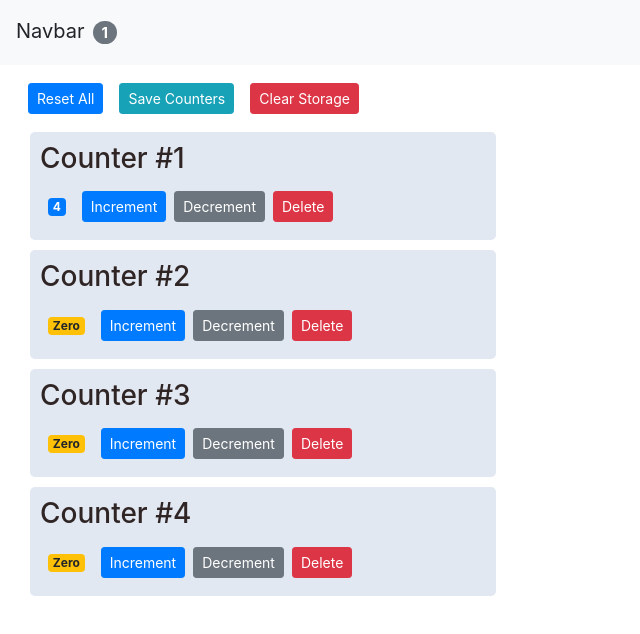
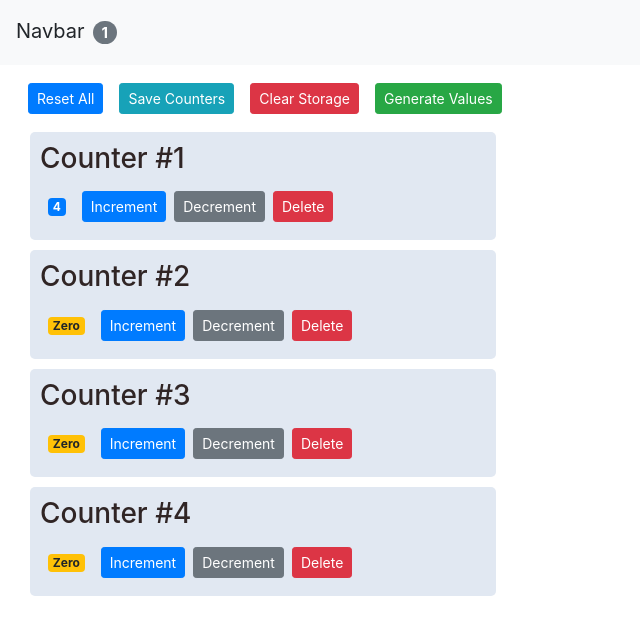
Before and after one commit to puzant/Reactjs-example, a React (Create React App) app: page / in a window 1280 px wide. Shown: the top 634 px of the page, without its empty margins (0-640 px from the left). Built offline with nearby package versions, Linux system fonts and the light colour scheme.

Commit message:
add a new event to generate random values

```diff
--- a/src/components/counters.jsx
+++ b/src/components/counters.jsx
@@ -3,12 +3,13 @@ import Counter from '../components/counter'
 
 class Counters extends Component {
   render() {
-    const {onReset, onDecrement, onIncrement, onDelete, onSave, onClear, counters} = this.props
+    const {onReset, onDecrement, onIncrement, onDelete, onSave, onClear, onGenerateRandomValues, counters} = this.props
     return (
       <div>
         <button onClick={onReset} className="btn btn-primary btn-sm m-2">Reset All</button>
         <button onClick={onSave} className="btn btn-info btn-sm m-2">Save Counters</button>
         <button onClick={onClear} className="btn btn-danger btn-sm m-2">Clear Storage</button>
+        <button onClick={onGenerateRandomValues} className="btn btn-success btn-sm m-2">Generate Values</button>
         { counters.map(counter => (
           <Counter
             onDelete={onDelete}
```
